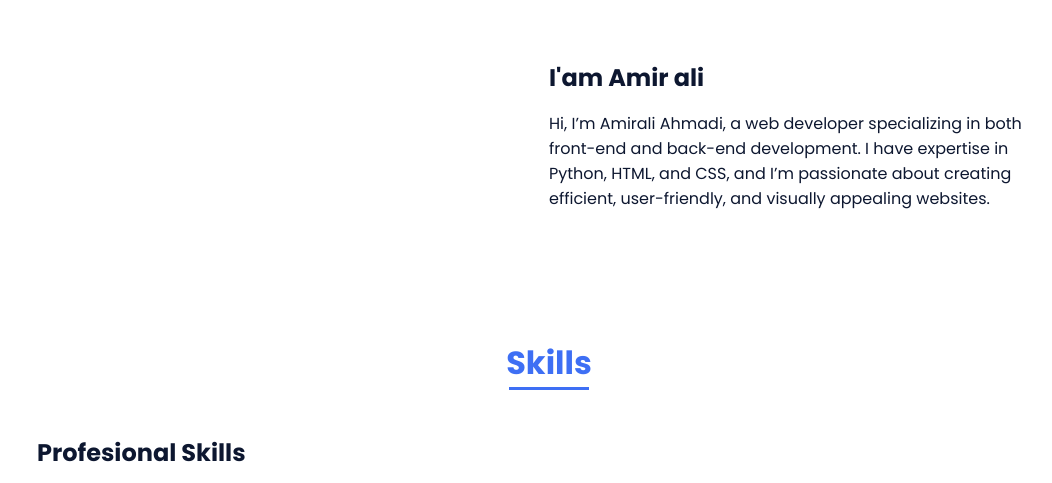
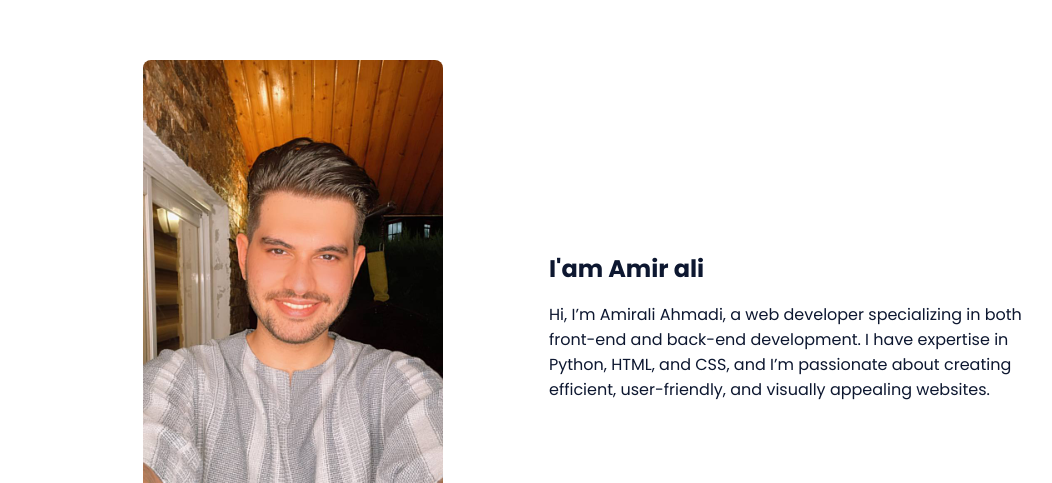
Before and after one commit to aaahmadii/aboutme, a plain HTML site: page index.html in a window 1280 px wide. Shown: the part 684-1167 px from the top of the page, without its empty margins (91-1143 px from the left). Drawn offline with nearby package versions, Linux system fonts and the light colour scheme; files whose address does not match are found by name.

Commit message:
Update index.html

```diff
--- a/index.html
+++ b/index.html
@@ -65,7 +65,7 @@
 
                 <div class="about__container bd-grid">
                     <div class="about__img">
-                        <img src="assets/img/man.jpg" alt="">
+                        <img src="man.jpg" alt="">
                     </div>
 
                     <div>
```
